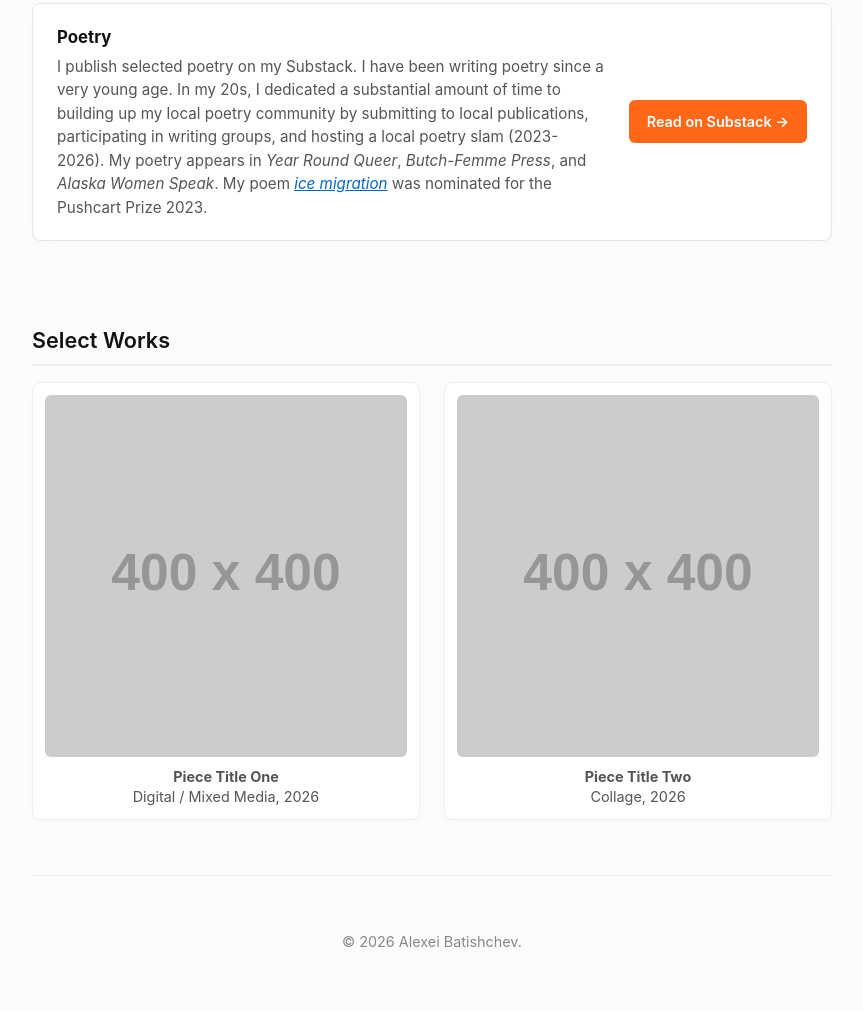
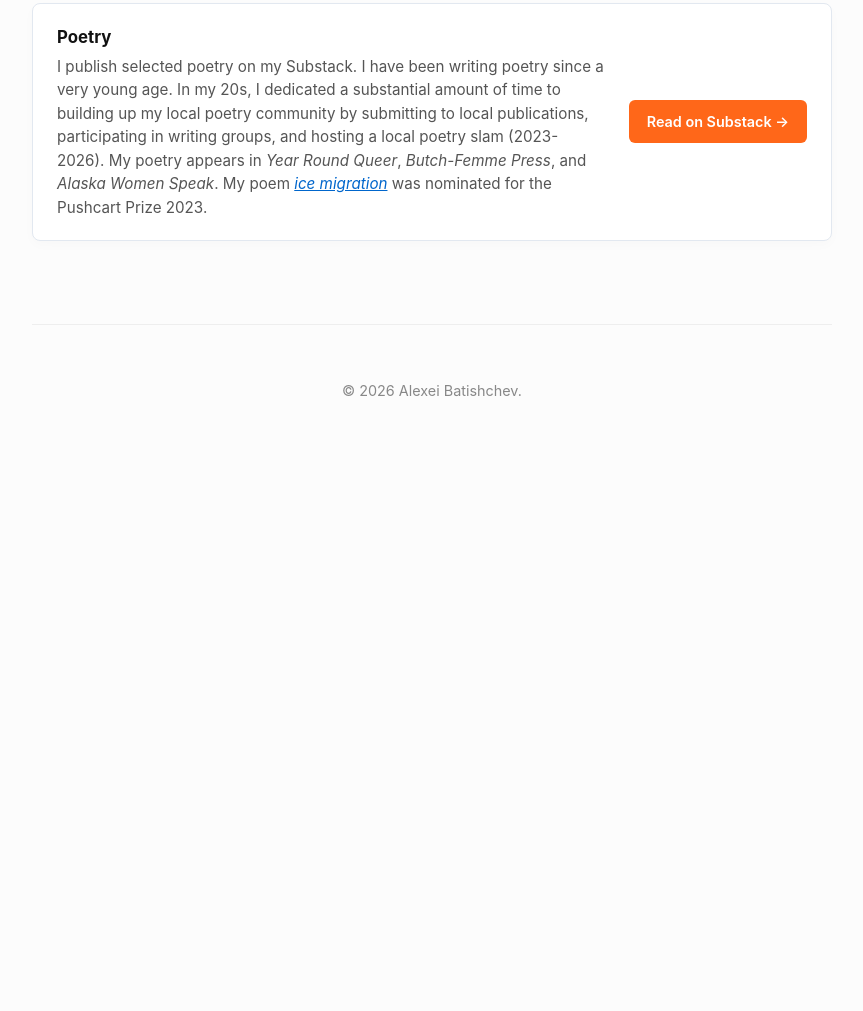
Before and after one commit to batishchev-exe/batishchev.github.io, a plain HTML site: page beyond.html in a window 1280 px wide. Shown: the part 2174-3185 px from the top of the page, without its empty margins (208-1071 px from the left). After the commit the page ends 2650 px from the top, so only its background shows below. Drawn offline with Linux system fonts and the light colour scheme; placeholder pictures from the web are drawn by us.

Commit message:
Remove Visual Art Gallery section from beyond.html
Removed the Visual Art Gallery section and its contents from the HTML.

```diff
--- a/beyond.html
+++ b/beyond.html
@@ -236,21 +236,6 @@
             </div>
         </section>
 
-        <!-- Visual Art Gallery Grid -->
-        <section>
-            <h2>Select Works</h2>
-            <div class="gallery">
-                <div class="gallery-item">
-                    <img src="https://via.placeholder.com/400" alt="Artwork Description">
-                    <div class="caption"><strong>Piece Title One</strong><br>Digital / Mixed Media, 2026</div>
-                </div>
-                <div class="gallery-item">
-                    <img src="https://via.placeholder.com/400" alt="Artwork Description">
-                    <div class="caption"><strong>Piece Title Two</strong><br>Collage, 2026</div>
-                </div>
-            </div>
-        </section>
-    </main>
 
     <footer>
         <p>&copy; 2026 Alexei Batishchev.</p>
```
